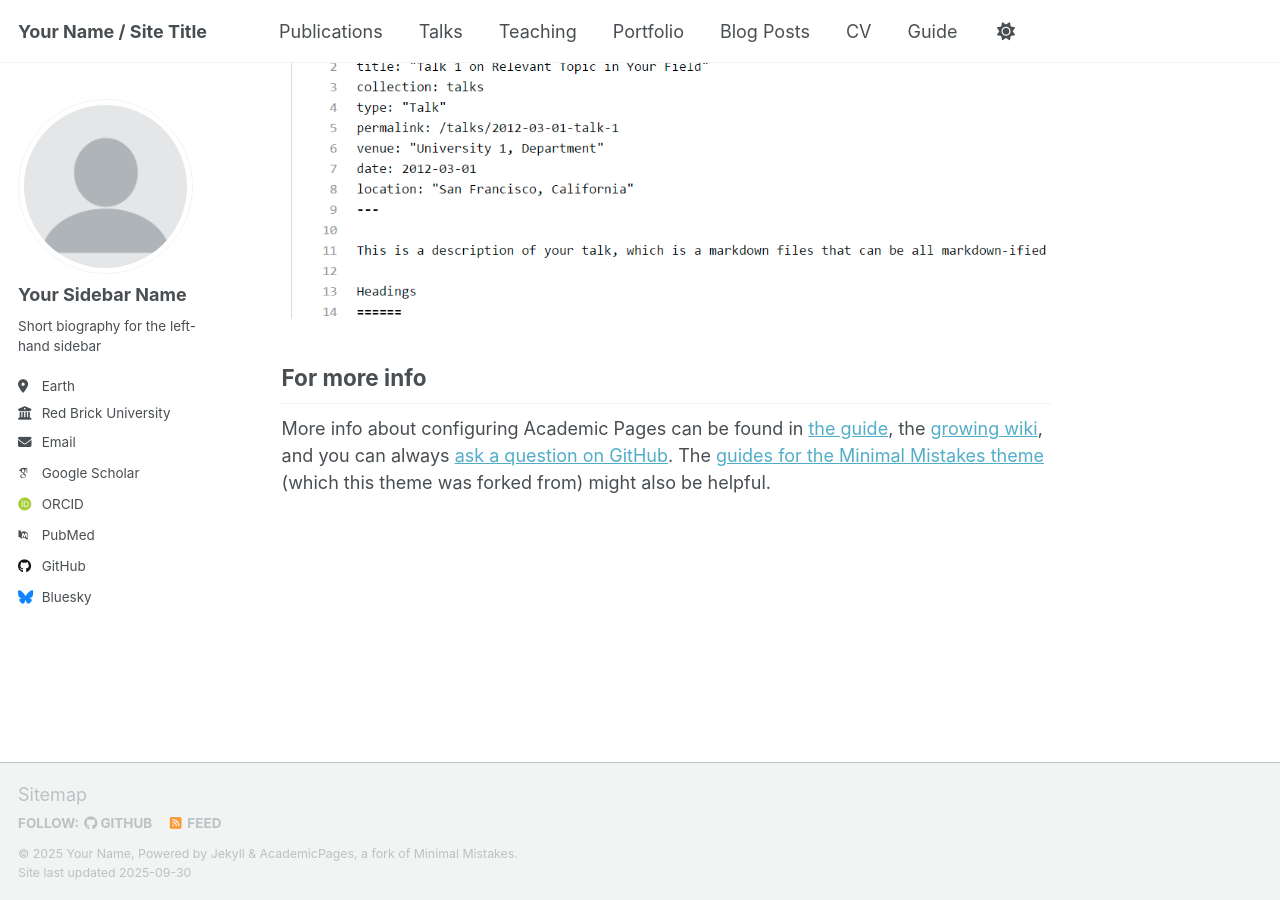
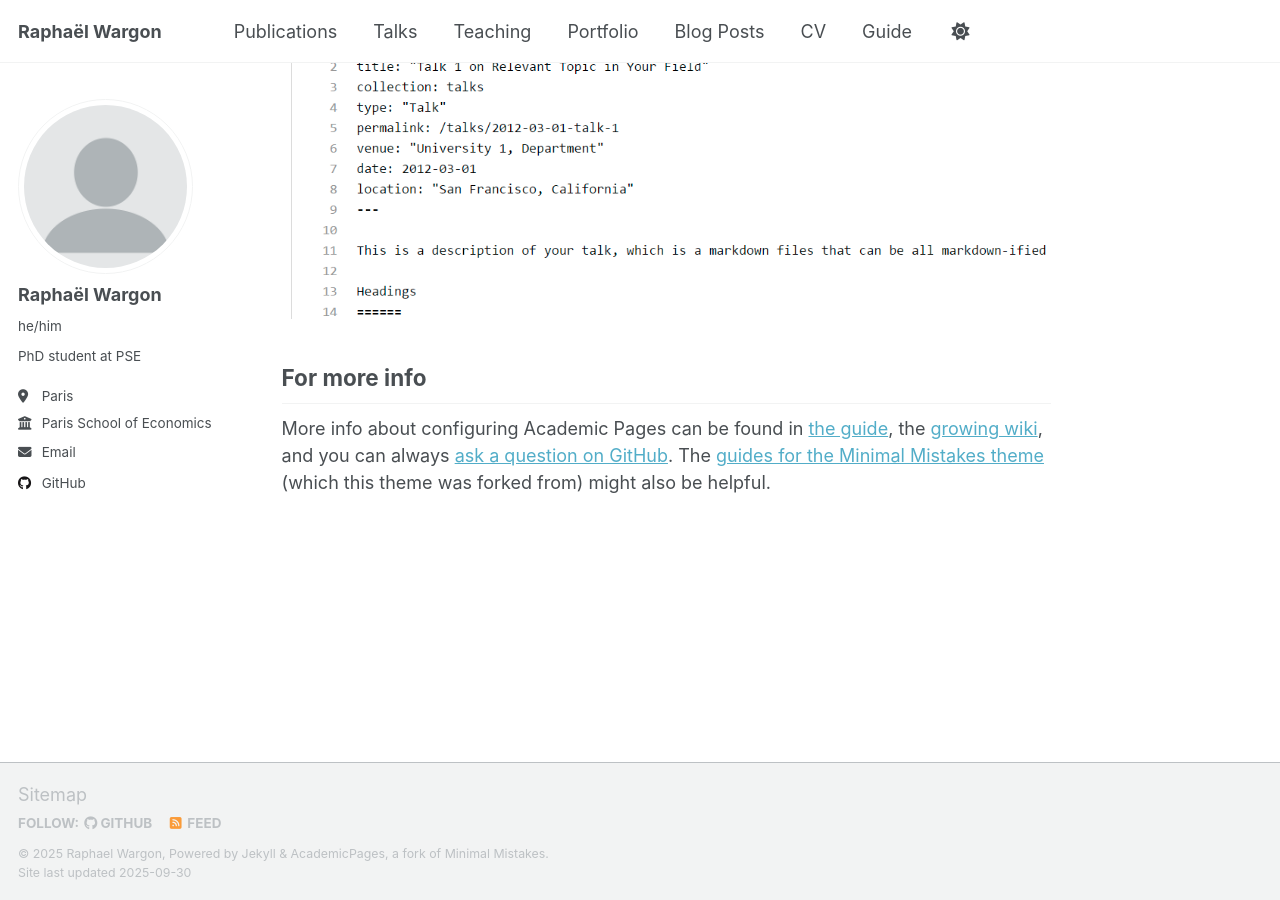
Before and after one commit to RaphaelWargon/raphaelwargon.github.io, a Jekyll site: the page built from _pages/about.md, in a window 1280 px wide and 900 px high, scrolled down 2880 px. Built offline with Jekyll 4.4.1, drawn with Linux system fonts in a browser that asks for light colours; some web fonts are replaced; a script that is not in the unit is left out.

Commit message:
Update _config.yml

```diff
--- a/_config.yml
+++ b/_config.yml
@@ -9,14 +9,14 @@
 # Basic Site Settings
 locale                   : "en-US"
 site_theme               : "default" # Currently available options are "default", "air"
-title                    : "Your Name / Site Title"
+title                    : "Raphaël Wargon"
 title_separator          : "-"
-name                     : &name "Your Name"
+name                     : &name "Raphael Wargon"
 description              : &description "Your Name's academic portfolio"   # Update this with a general description of your site, this is the default if not overridden by a page
-url                      : https://academicpages.github.io # The base hostname & protocol for your site e.g. "https://[your GitHub username].github.io",
+url                      : https://raphaelwargon.github.io # The base hostname & protocol for your site e.g. "https://[your GitHub username].github.io",
                                                            # or if you already have some other page hosted on Github then use "https://[your GitHub username].github.io/[Your Repo Name]"
 baseurl                  : "" # the subpath of your site, e.g. "/blog"
-repository               : "academicpages/academicpages.github.io"
+repository               : "RaphaelWargon/raphaelwargon.github.io"
 
 # Site Author - The following control what appear as part of the author content on the side bar.
 #               If a field is blank the icon and link will not appear, otherwise it will be shown.
@@ -24,69 +24,67 @@ repository               : "academicpages/academicpages.github.io"
 author:
   # Biographic information
   avatar           : "profile.png"
-  name             : "Your Sidebar Name"
-  pronouns         : # example: "she/her"
-  bio              : "Short biography for the left-hand sidebar"
-  location         : "Earth"
-  employer         : "Red Brick University"
-  uri              : # URL
-  email            : "none@example.org"
+  name             : "Raphaël Wargon"
+  pronouns         : 'he/him'# example: "she/her"
+  bio              : "PhD student at PSE"
+  location         : "Paris"
+  employer         : "Paris School of Economics / Collège de France"
+  #uri              : # URL
+  email            : "raphael.wargon@college-de-france.fr"
 
   # Academic websites
-  academia         : # URL
-  arxiv            : # URL - Update with the correct link to your profile
-  googlescholar    : "https://scholar.google.com/citations?user=PS_CX0AAAAAJ"
-  inspire-hep      : # URL
-  impactstory      : # URL
-  orcid            : "http://orcid.org/yourorcidurl"
-  semantic         : # URL
-  pubmed           : "https://www.ncbi.nlm.nih.gov/pubmed/?term=john+snow"
-  researchgate     : # URL
-  scopus           : # URL
+  #academia         : # URL
+  #arxiv            : # URL - Update with the correct link to your profile
+  #googlescholar    : "https://scholar.google.com/citations?user=PS_CX0AAAAAJ"
+  #inspire-hep      : # URL
+  #impactstory      : # URL
+  #orcid            : "http://orcid.org/yourorcidurl"
+  #semantic         : # URL
+  #pubmed           : "https://www.ncbi.nlm.nih.gov/pubmed/?term=john+snow"
+  #researchgate     : # URL
+  #scopus           : # URL
 
   # Repositories and software development
-  bitbucket        : # Username - Update with your username on the site
-  codepen          : # Username
-  dribbble         : # Username
-  github           : "academicpages"
-  kaggle           : # Username
-  stackoverflow    : # User number or user number and name (i.e., use "1" or "1/jeff-atwood")
+  #bitbucket        : # Username - Update with your username on the site
+  #codepen          : # Username
+  #dribbble         : # Username
+  github           : "RaphaelWargon"
+  #kaggle           : # Username
+  #stackoverflow    : # User number or user number and name (i.e., use "1" or "1/jeff-atwood")
 
   # Social media
-  artstation       : # Username
-  bluesky          : "bsky.app" # Replace this with you Bluesky username
-  facebook         : # Username
-  flickr           : # Username
-  foursquare       : # Username
-  goodreads        : # Username
-  google_plus      : # Username
-  keybase          : # Username
-  instagram        : # Username
-  lastfm           : # Username
-  linkedin         : # Username
-  mastodon         : # URL
-  medium           : # URL
-  pinterest        : # Username
-  soundcloud       : # Username
-  steam            : # Username
-  telegram         : # URL
-  tumblr           : # Username
-  twitter          : # Username for X / Twitter
-  vine             : # Username
-  weibo            : # Username
-  wikipedia        : # Username
-  xing             : # Username
-  youtube          : # Username
-  zhihu            : # Username
+  #artstation       : # Username
+  #bluesky          : "bsky.app" # Replace this with you Bluesky username
+  #facebook         : # Username
+  #flickr           : # Username
+  #foursquare       : # Username
+  #goodreads        : # Username
+  #google_plus      : # Username
+  #keybase          : # Username
+  #instagram        : # Username
+  #lastfm           : # Username
+  #linkedin         : # Username
+  #mastodon         : # URL
+  #medium           : # URL
+  #pinterest        : # Username
+  #soundcloud       : # Username
+  #steam            : # Username
+  #telegram         : # URL
+  #tumblr           : # Username
+  #twitter          : # Username for X / Twitter
+  #vine             : # Username
+  #weibo            : # Username
+  #wikipedia        : # Username
+  #xing             : # Username
+  #youtube          : # Username
+  #zhihu            : # Username
 
 # Publication Category - The following the list of publication categories and their headings
 publication_category:
-  books:
+  wp:
     title: 'Books'
-  manuscripts:
+  articles:
     title: 'Journal Articles'
-  conferences:
-    title: 'Conference Papers'
 
 # Site Settings
 teaser                   :  # filename of teaser fallback teaser image placed in /images/ for social media previews
```
